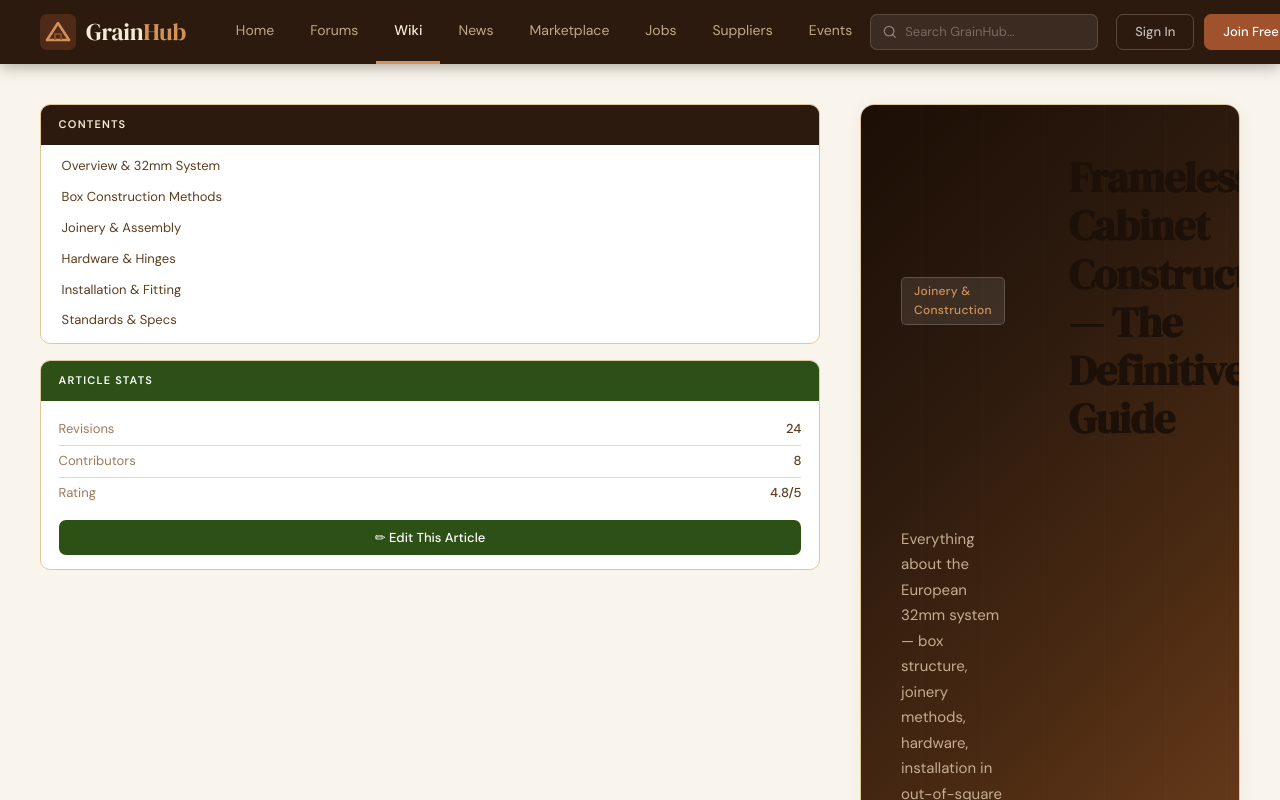
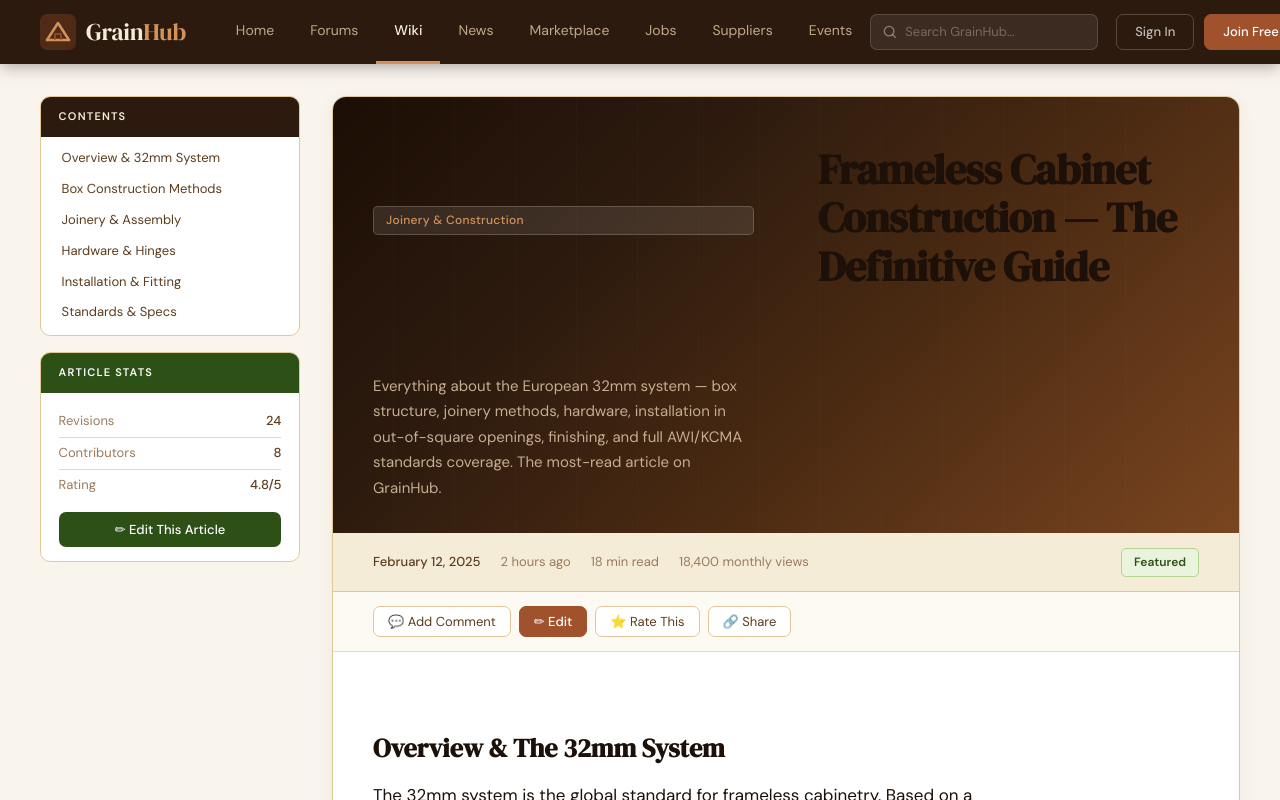
Before and after one commit to Konstarr/grainhub, a React (Vite) app: page /wiki/article in a window 1280 px wide. Shown: the top 800 px of the page. Built offline with nearby package versions, Linux system fonts and the light colour scheme.

Commit message:
Fix wiki article layout: narrow TOC, wide article. Rename page-wrap classes per page to avoid CSS grid collision

```diff
--- a/src/pages/ForumThread.jsx
+++ b/src/pages/ForumThread.jsx
@@ -34,7 +34,7 @@ export default function ForumThread() {
         <span className="bc-sep">›</span>
         <span>{THREAD_HEADER.title}</span>
       </div>
-      <div className="page-wrap">
+      <div className="ft-wrap">
         <div>
           <ThreadHeader data={THREAD_HEADER} onReply={() => setScrollToReply(true)} />
           <SortBar data={SORT_SECTION} />
--- a/src/pages/Listing.jsx
+++ b/src/pages/Listing.jsx
@@ -31,7 +31,7 @@ export default function Listing() {
       </div>
 
       {/* PAGE */}
-      <div className="page-wrap">
+      <div className="listing-wrap">
         <div>
           {/* GALLERY */}
           <Gallery />
--- a/src/pages/NewsArticle.jsx
+++ b/src/pages/NewsArticle.jsx
@@ -63,7 +63,7 @@ export default function NewsArticle() {
         <span>Cabinet & Millwork Revenue Up 8.4%...</span>
       </div>
 
-      <div className="page-wrap">
+      <div className="na-wrap">
         <article>
           <div className="article-header">
             <div className="article-cat-row">
--- a/src/pages/WikiArticle.jsx
+++ b/src/pages/WikiArticle.jsx
@@ -121,7 +121,7 @@ function ArticleContent() {
 
 export default function WikiArticle() {
   return (
-    <div className="page-wrap">
+    <div className="wa-wrap">
       <TableOfContents />
       <ArticleContent />
     </div>
--- a/src/styles/forumThread.css
+++ b/src/styles/forumThread.css
@@ -4,7 +4,7 @@
    ────────────────────────────────────────────────────────── */
 
 /* PAGE LAYOUT */
-.page-wrap {
+.ft-wrap {
   max-width: 1380px;
   margin: 0 auto;
   padding: 2rem 2.5rem;
--- a/src/styles/listing.css
+++ b/src/styles/listing.css
@@ -4,7 +4,7 @@
 .bc-sep { color: var(--border); }
 
 /* PAGE LAYOUT */
-.page-wrap { max-width: 1380px; margin: 0 auto; padding: 2.5rem; display: grid; grid-template-columns: 1fr 380px; gap: 2.5rem; align-items: start; }
+.listing-wrap { max-width: 1380px; margin: 0 auto; padding: 2.5rem; display: grid; grid-template-columns: 1fr 380px; gap: 2.5rem; align-items: start; }
 
 /* ── LEFT: MAIN CONTENT ── */
 
@@ -261,3 +261,4 @@ footer { background: var(--wood-dark); margin-top: 4rem; padding: 3rem 2.5rem 2r
 .footer-col a:hover { color: var(--wood-cream); }
 .footer-bottom { max-width: 1380px; margin: 0 auto; display: flex; justify-content: space-between; align-items: center; font-size: 12px; color: #5A4838; flex-wrap: wrap; gap: 0.5rem; }
 .footer-bottom a { color: #7A6858; }
+ }
--- a/src/styles/newsArticle.css
+++ b/src/styles/newsArticle.css
@@ -23,7 +23,7 @@
 }
 
 /* PAGE LAYOUT */
-.page-wrap {
+.na-wrap {
   max-width: 1280px;
   margin: 0 auto;
   padding: 3rem 2.5rem;
--- a/src/styles/wikiArticle.css
+++ b/src/styles/wikiArticle.css
@@ -30,12 +30,12 @@
 }
 
 /* PAGE LAYOUT */
-.page-wrap {
+.wa-wrap {
   max-width: 1380px;
   margin: 0 auto;
   padding: 2rem 2.5rem;
   display: grid;
-  grid-template-columns: 240px 1fr 300px;
+  grid-template-columns: 260px 1fr;
   gap: 2rem;
   align-items: start;
 }
```
